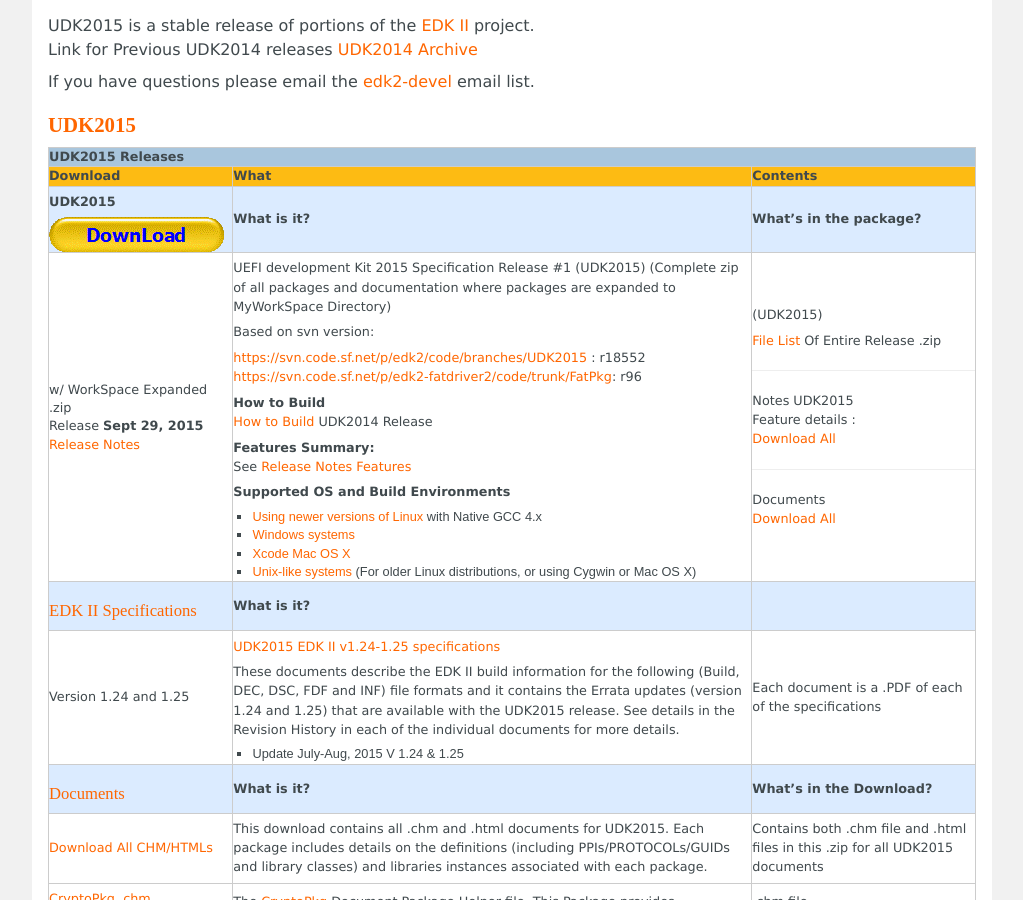
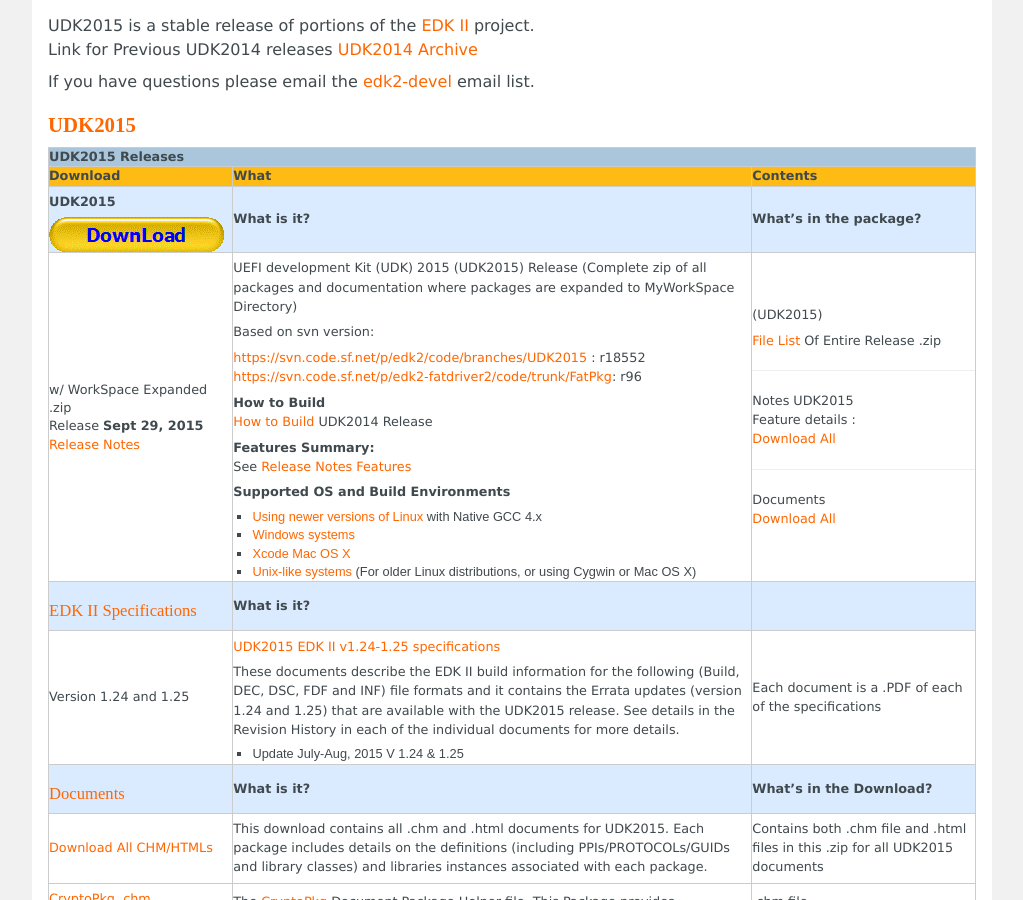
Before and after one commit to tianocore/tianocore.github.io, a Jekyll site: the page built from udk/udk2015/index.md, in a window 1280 px wide and 900 px high, scrolled down 302 px. Shown: the whole window, without its empty margins (128-1151 px from the left). Built offline with Jekyll 4.4.1, drawn with Linux system fonts in a browser that asks for light colours; nearby versions of some CDN libraries.

Commit message:
Update index.md

```diff
--- a/udk/udk2015/index.md
+++ b/udk/udk2015/index.md
@@ -43,7 +43,7 @@ If you have questions please email the [edk2-devel] email list.
 
     </td>
     <td>
-      <p>UEFI development Kit 2015 Specification Release #1 (UDK2015) (Complete zip of all packages and documentation where packages are expanded to MyWorkSpace Directory)<br/></p>
+      <p>UEFI development Kit (UDK) 2015 (UDK2015) Release (Complete zip of all packages and documentation where packages are expanded to MyWorkSpace Directory)<br/></p>
       <p>Based on svn version:<br/></p>
       <p><a class="externallink" href="https://svn.code.sf.net/p/edk2/code/branches/UDK2015" rel="nofollow" title="https://svn.code.sf.net/p/edk2/code/branches/UDK2015">https://svn.code.sf.net/p/edk2/code/branches/UDK2015</a> : r18552<br/>
       <a class="externallink" href="https://svn.code.sf.net/p/edk2-fatdriver2/code/trunk/FatPkg" rel="nofollow" title="https://svn.code.sf.net/p/edk2-fatdriver2/code/trunk/FatPkg">https://svn.code.sf.net/p/edk2-fatdriver2/code/trunk/FatPkg</a>: r96<br/></p>
```
